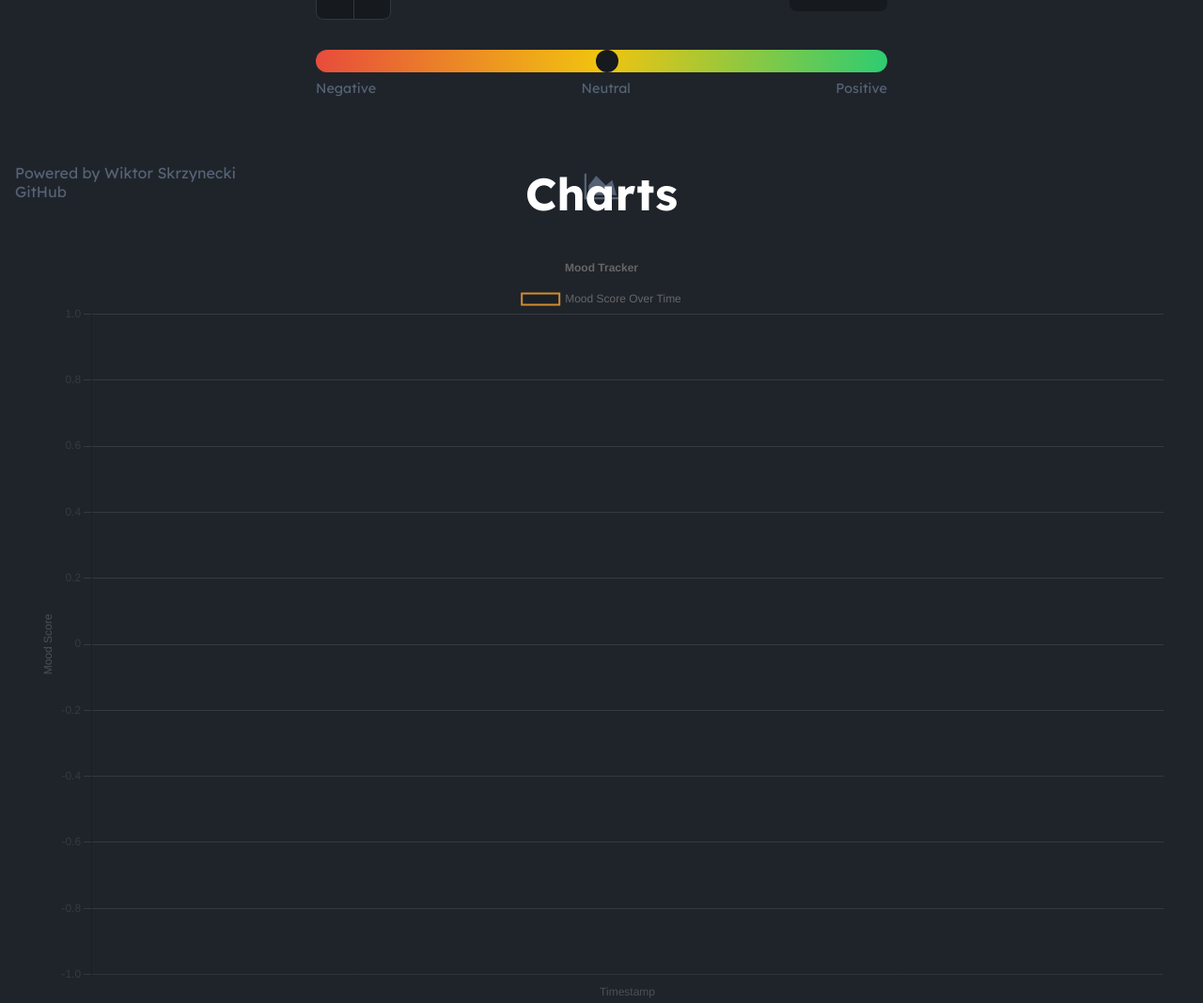
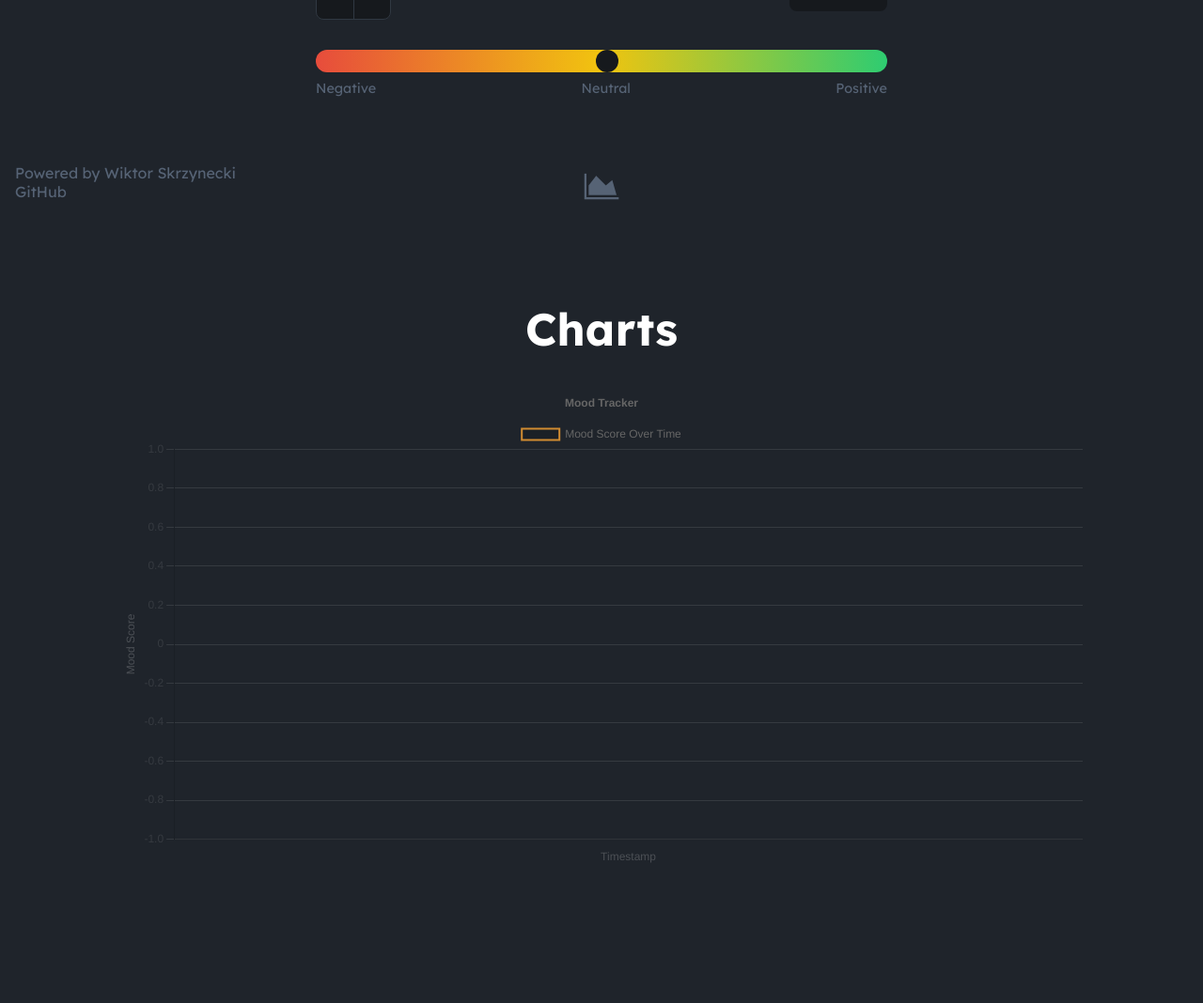
Before and after one commit to Hadevsh/Moodful, a Flask app: page / in a window 1280 px wide. Shown: the part 578-1646 px from the top of the page at 94% size. After the commit the page ends 1497 px from the top, so only its background shows below. Run offline with Flask 3, Linux system fonts and the light colour scheme; data that the repository does not hold is empty.

Commit message:
Update chart size

```diff
--- a/app/static/css/index.css
+++ b/app/static/css/index.css
@@ -150,3 +150,8 @@
     border-radius: 50%;
     transform: translate(-50%, -50%);
 }
+
+/* Chart styling */
+.statistics #mood-chart {
+    width: 80%;
+}
--- a/app/static/js/index.js
+++ b/app/static/js/index.js
@@ -110,7 +110,8 @@
                 }]
             },
             options: {
-                responsive: true,
+                responsive: false,
+                maintainAspectRatio: false, // allow custom height/width
                 scales: {
                     y: {
                         min: -1,
--- a/app/templates/index.html
+++ b/app/templates/index.html
@@ -32,7 +32,7 @@
 </div>
 <div class="statistics">
     <h1>Charts</h1>
-    <canvas id="mood-chart" width="600" height="400"></canvas>
+    <canvas id="mood-chart"></canvas>
 </div>
 
 <script src="https://cdn.jsdelivr.net/npm/chart.js"></script> <!-- Chart.js -->
```
